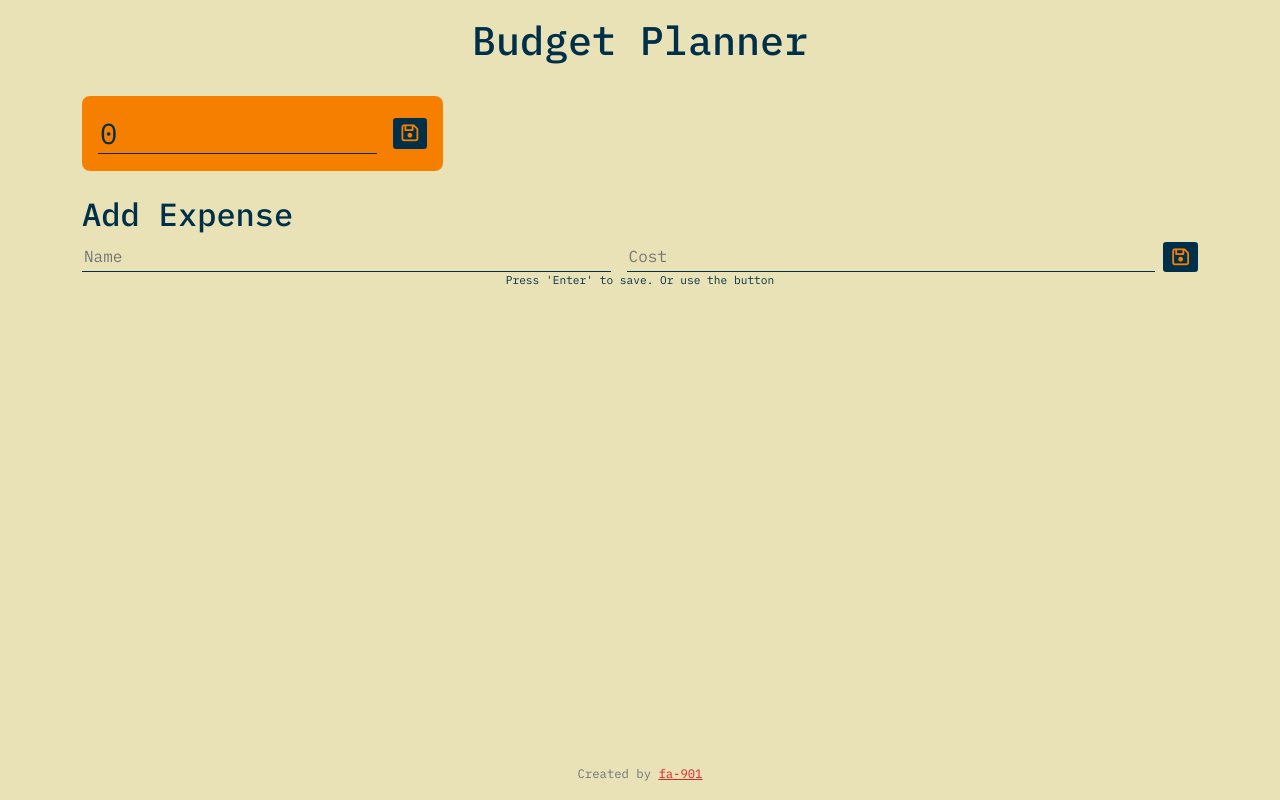
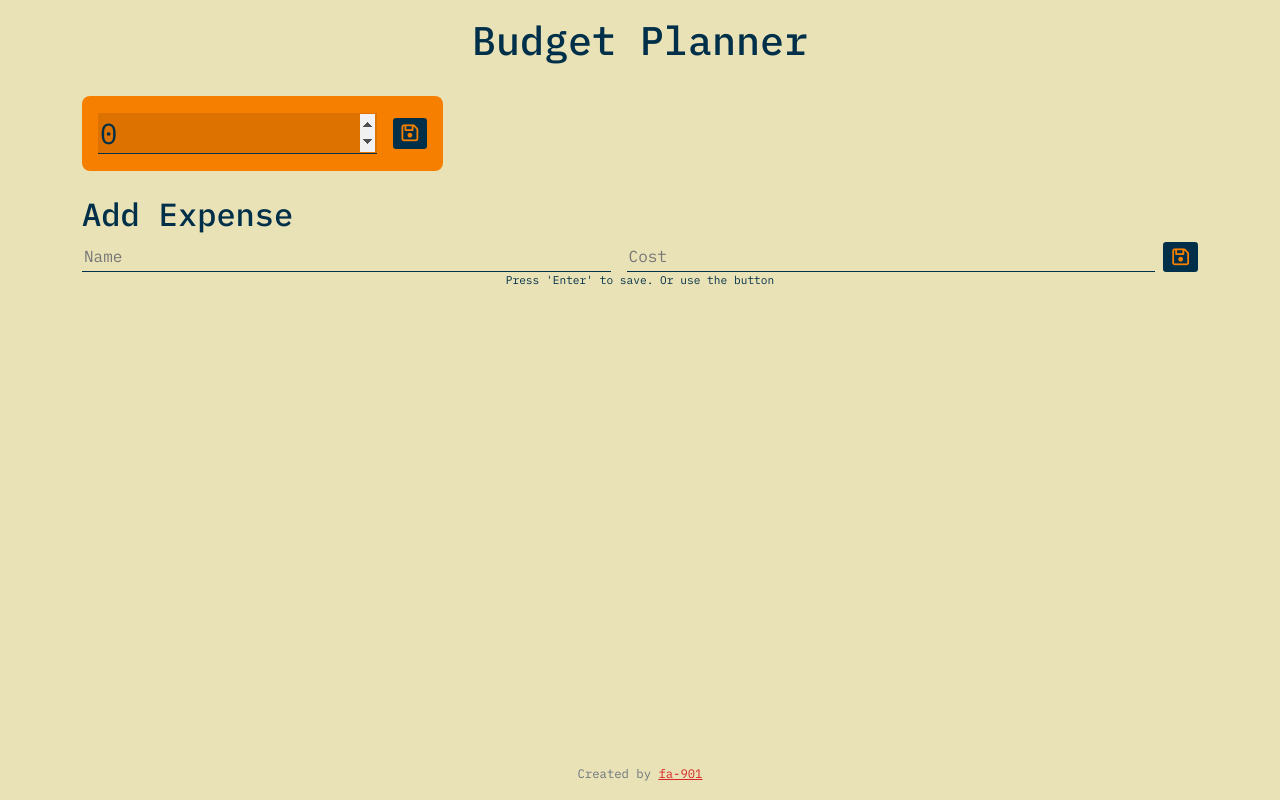
Before and after one commit to fa-901/budget-tracker, a React (Create React App) app: page / in a window 1280 px wide. Both pictures are taken after a click on the button 408 px from the left and 133 px from the top of the page. Built offline with nearby package versions, Linux system fonts and the light colour scheme.

Commit message:
add input handler & dispatch for budget

```diff
--- a/src/components/Budget.js
+++ b/src/components/Budget.js
@@ -1,4 +1,4 @@
-import { useState, useRef } from 'react';
+import { useState, useEffect, useRef } from 'react';
 import {
     setAmount,
     selectCount,
@@ -14,12 +14,28 @@ export default function Budget(props) {
     const [input, handleInput] = useState(value);
     const inputRef = useRef(null);
 
+    useEffect(() => {
+        if (isEdit) {
+            inputRef.current.focus();
+        }
+        else{
+            dispatch(setAmount(Number(input) || 0))
+        }
+    }, [isEdit])
+
     function toggleEdit() {
         switchEdit(p => !p);
     }
 
+    function handleKeyDown(e) {
+        if (e.key !== 'Enter') {
+            return;
+        }
+        toggleEdit();
+    }
+
     var display = isEdit ? (
-        <input type='number' className='num-input' value={input} onChange={(e) => { handleInput(e.currentTarget.value) }} onBlur={toggleEdit} ref={inputRef} />
+        <input type='number' className='num-input' value={input} onChange={(e) => { handleInput(e.currentTarget.value) }} onKeyDown={handleKeyDown} ref={inputRef} />
     ) : `Budget: $${value}`;
 
     return (
```
